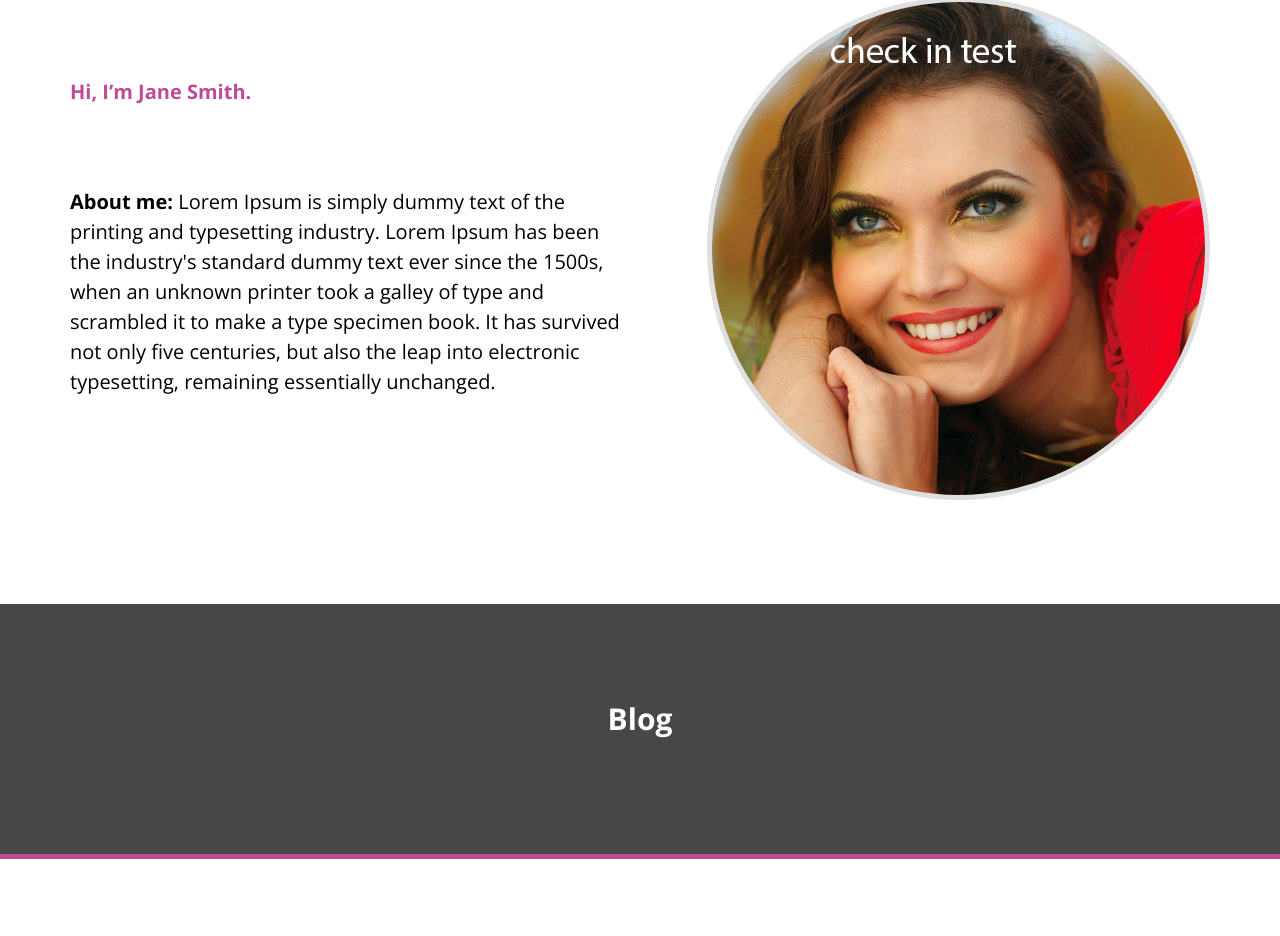
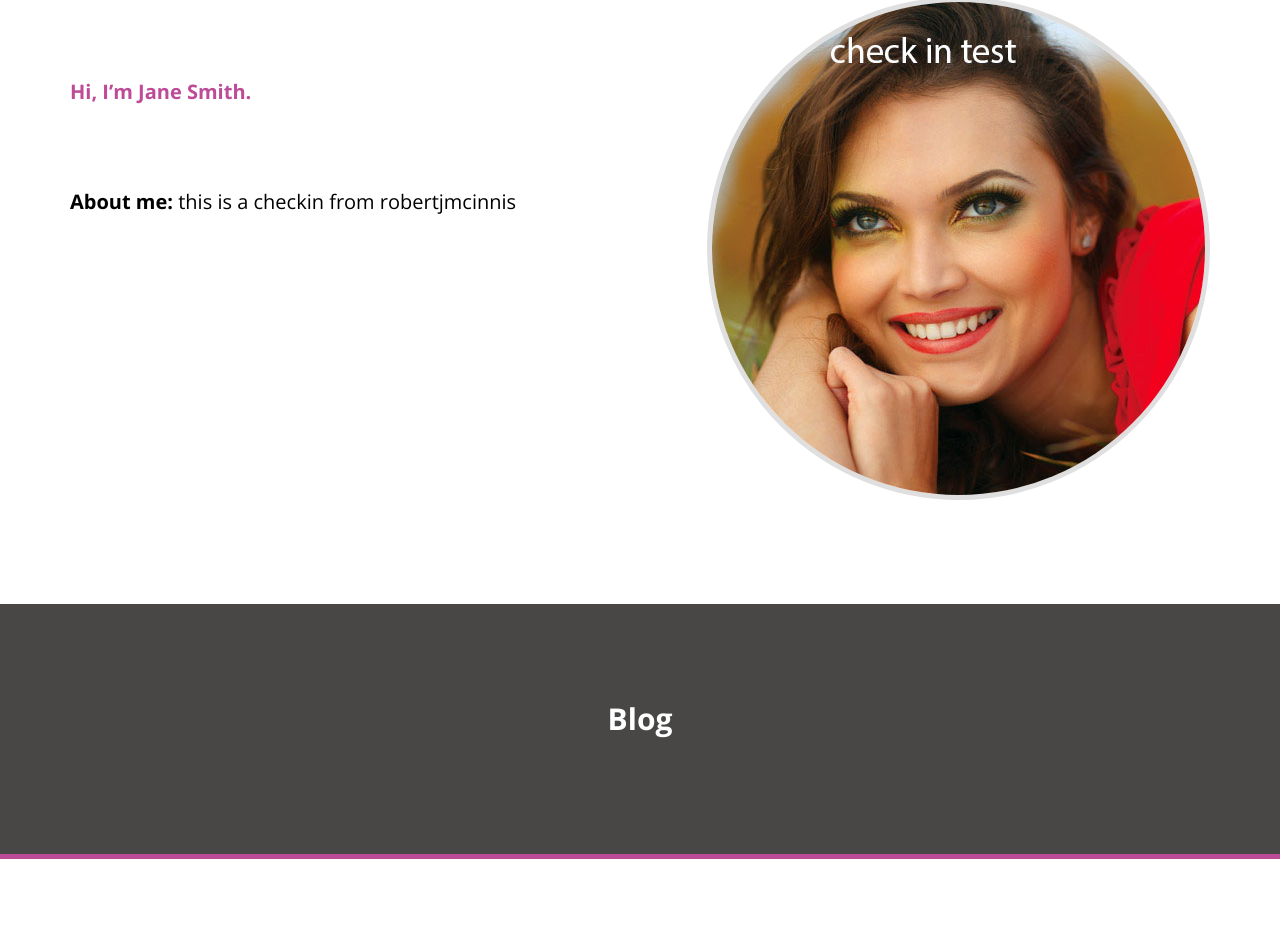
Before and after one commit to robertjmcinnis/gfree, a plain HTML site: page index.html in a window 1280 px wide. Shown: the part 952-1888 px from the top of the page. Drawn offline with nearby package versions, Linux system fonts and the light colour scheme.

Commit message:
checkin from robertjmcinnis

```diff
--- a/index.html
+++ b/index.html
@@ -42,7 +42,7 @@
 	<div id="about" class="wrap">
 		<img class="circle right" src="img/about.jpg" alt="Jane" />
 		<p class="orange"><strong>Hi, I’m Jane Smith.</strong></p>
-		<p><strong>About me:</strong> Lorem Ipsum is simply dummy text of the printing and typesetting industry. Lorem Ipsum has been the industry's standard dummy text ever since the 1500s, when an unknown printer took a galley of type and scrambled it to make a type specimen book. It has survived not only five centuries, but also the leap into electronic typesetting, remaining essentially unchanged.</p>
+		<p><strong>About me:</strong> this is a checkin from robertjmcinnis</p>
 	</div>
 	<a name="blog-link" class="anchor">&nbsp;</a>
 	<div id="blog-title">
```
